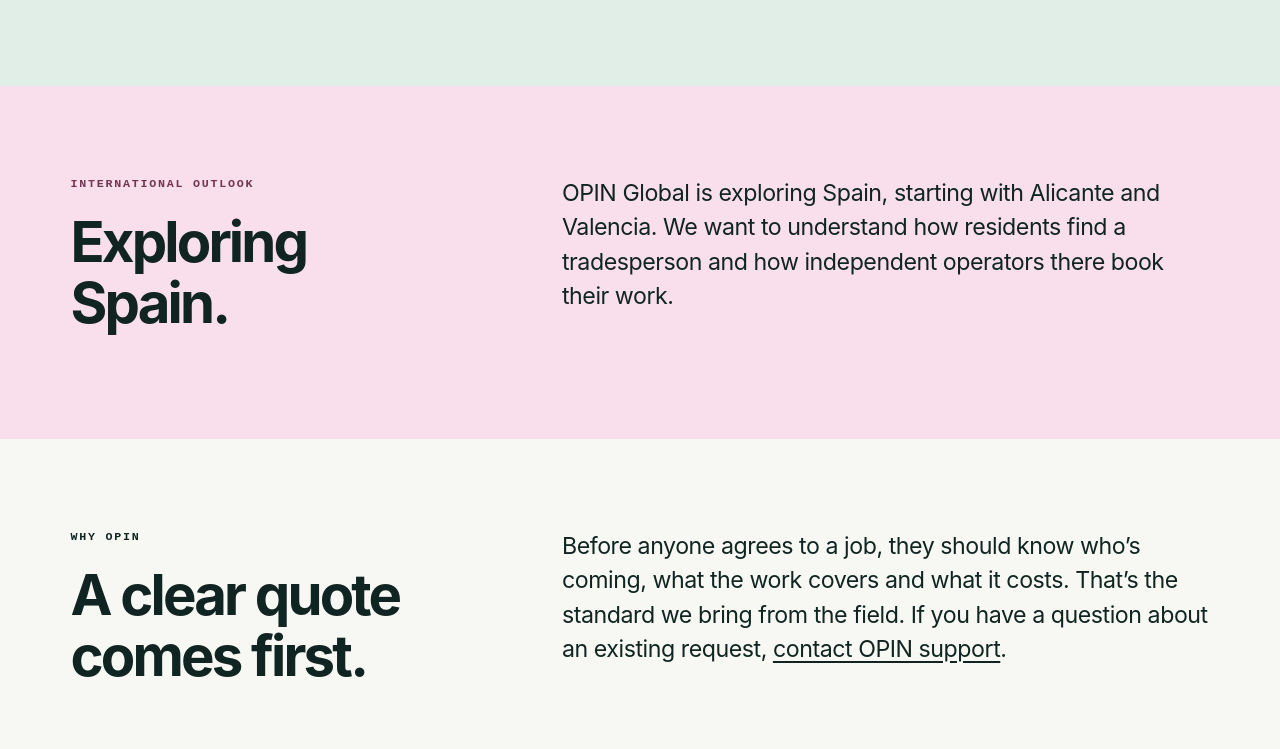
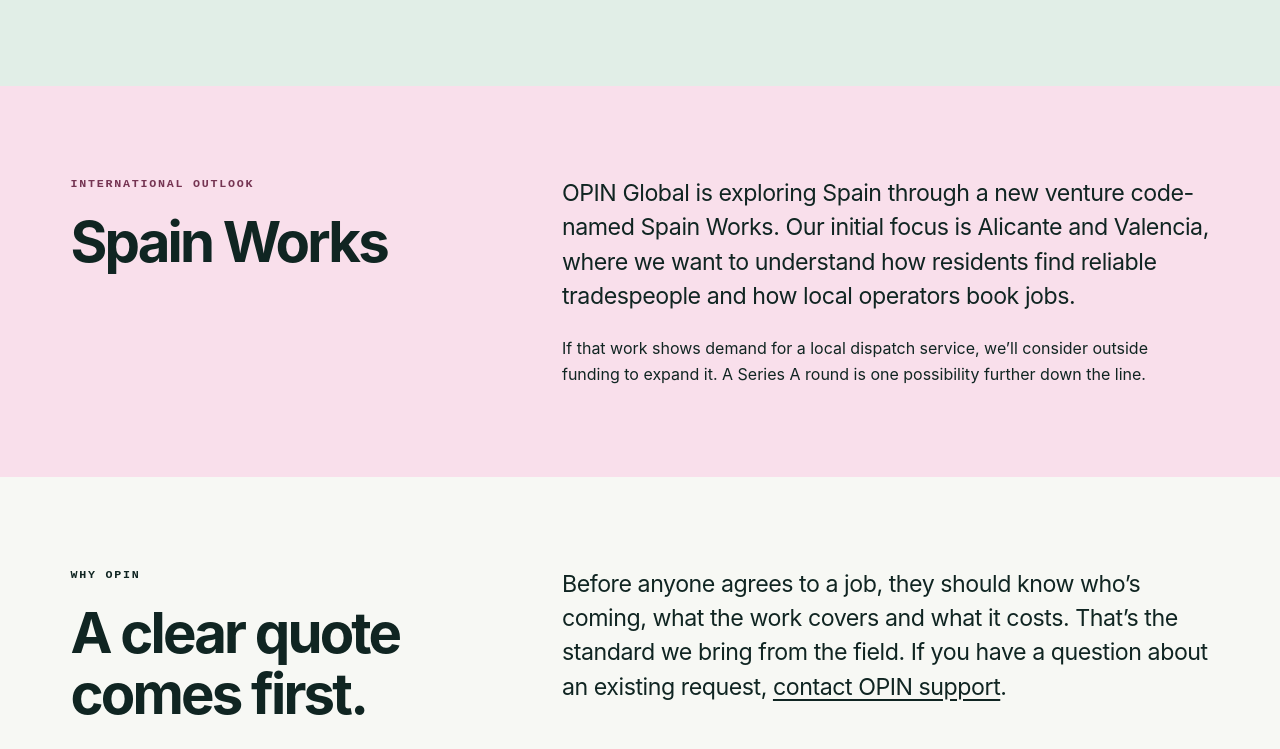
Before and after one commit to nurdthug/OPINsite, a plain HTML site: page site/about/index.html in a window 1280 px wide. Shown: the part 2171-2920 px from the top of the page. Drawn offline with Linux system fonts and the light colour scheme.

Commit message:
Introduce Spain Works and its exploratory funding outlook

```diff
--- a/site/about/index.html
+++ b/site/about/index.html
@@ -85,7 +85,7 @@ footer .foot{padding:1.6rem 0}
 <details><summary>Digital art and media</summary><p>In 2021, we released the NurdThug Sacred Artifacts digital art collection. Rowland also records music as RowLow and hosts interviews on ChellaVision.</p></details>
 </div></section>
 <section id="outlook" class="roadmap"><div class="wrap section split"><div><p class="eyebrow">Our outlook</p><h2>What comes next.</h2></div><div><article><h3>Dispatch across trades</h3><p>We want to bring dispatch to more trades. The first question for each job is simple enough. Who’s nearby, has the right skills and can take the call?</p></article><article><h3>Tools for independent operators</h3><p>When you work for yourself, the phone still rings while you’re on a job. We’re building tools that keep the address, quote and request together so you can pick up where you left off.</p></article></div></div></section>
-<section id="spain" class="spain"><div class="wrap section split"><div><p class="eyebrow">International outlook</p><h2>Exploring Spain.</h2></div><p class="lead">OPIN Global is exploring Spain, starting with Alicante and Valencia. We want to understand how residents find a tradesperson and how independent operators there book their work.</p></div></section>
+<section id="spain" class="spain"><div class="wrap section split"><div><p class="eyebrow">International outlook</p><h2>Spain Works</h2></div><div><p class="lead">OPIN Global is exploring Spain through a new venture code-named Spain Works. Our initial focus is Alicante and Valencia, where we want to understand how residents find reliable tradespeople and how local operators book jobs.</p><p>If that work shows demand for a local dispatch service, we’ll consider outside funding to expand it. A Series A round is one possibility further down the line.</p></div></div></section>
 <section class="wrap section split"><div><p class="eyebrow">Why OPIN</p><h2>A clear quote comes first.</h2></div><p class="lead">Before anyone agrees to a job, they should know who’s coming, what the work covers and what it costs. That’s the standard we bring from the field. If you have a question about an existing request, <a href="/support/">contact OPIN support</a>.</p></section>
 </main>
 <footer><div class="wrap foot"><a class="brand" href="/">OPIN<span>GLOBAL</span></a><nav aria-label="Company links"><a href="/support/">Support</a><a href="/privacy.html">Privacy</a><a href="/terms.html">Terms</a></nav></div></footer>
```
